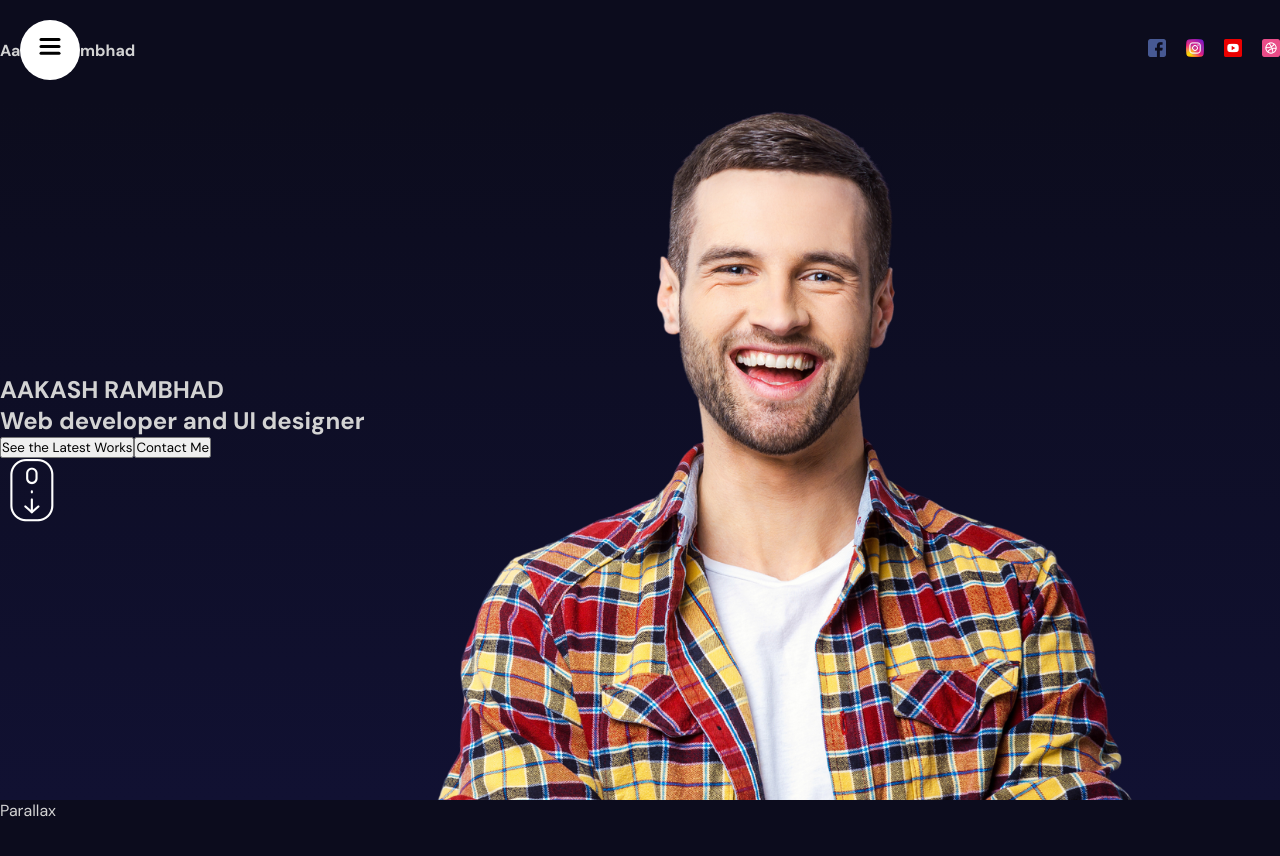
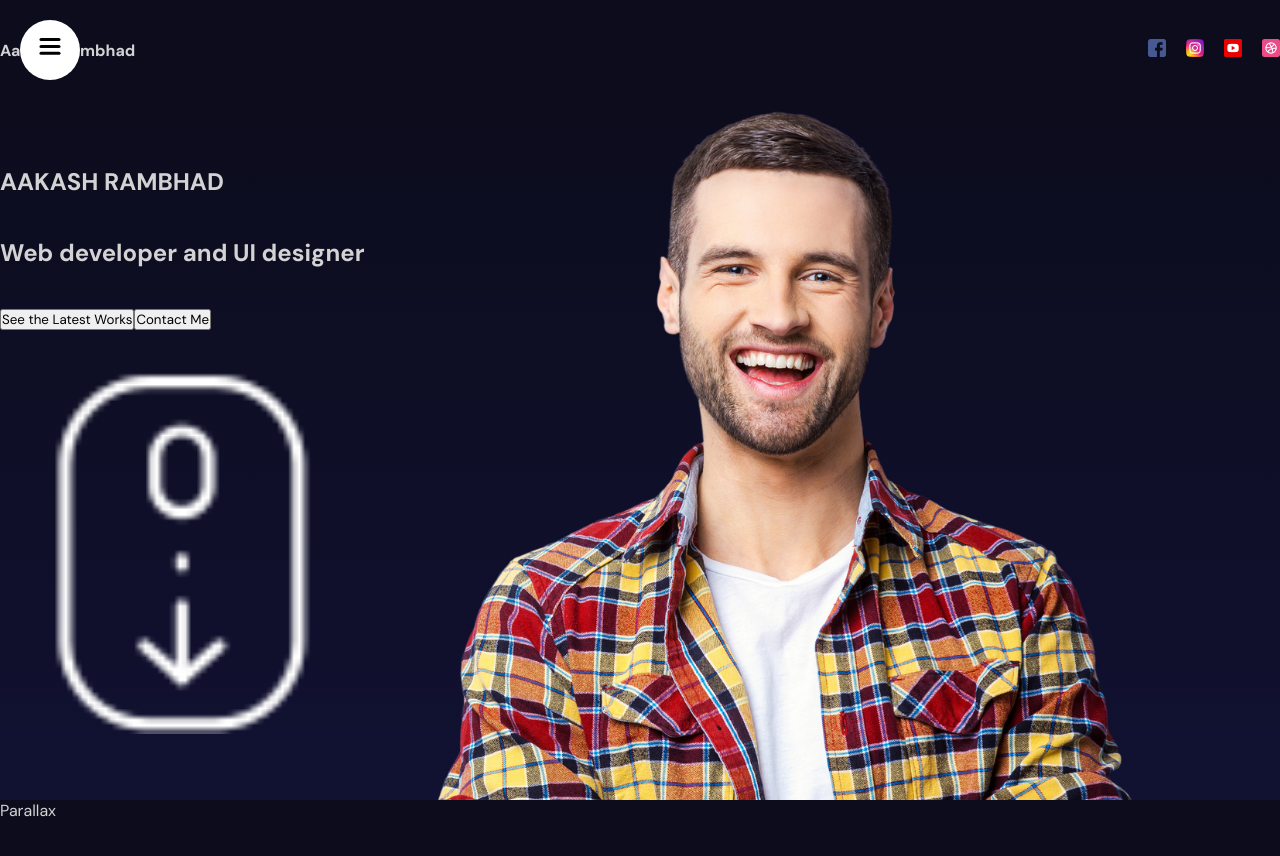
Before and after one commit to AakashRam70/3D-portfolio, a React (Vite) app: page / in a window 1280 px wide. Shown: the top 856 px of the page. Built offline with nearby package versions, Linux system fonts and the light colour scheme.

Commit message:
modifying hero.scss

```diff
--- a/src/components/hero/hero.scss
+++ b/src/components/hero/hero.scss
@@ -8,6 +8,14 @@
         max-width: 1366px;
         height: 100%;
         margin: auto;
+
+        .textContainer {
+            height: 100%;
+            display: flex;
+            flex-direction: column;
+            justify-content: center;
+            gap: 40px;
+        }
     }
 
     .imageContainer {
```
